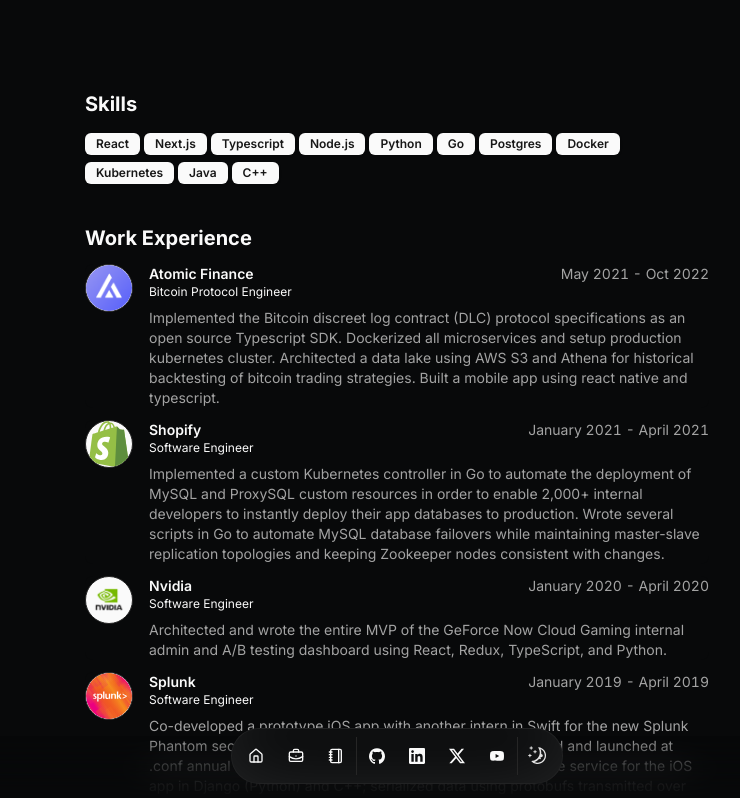
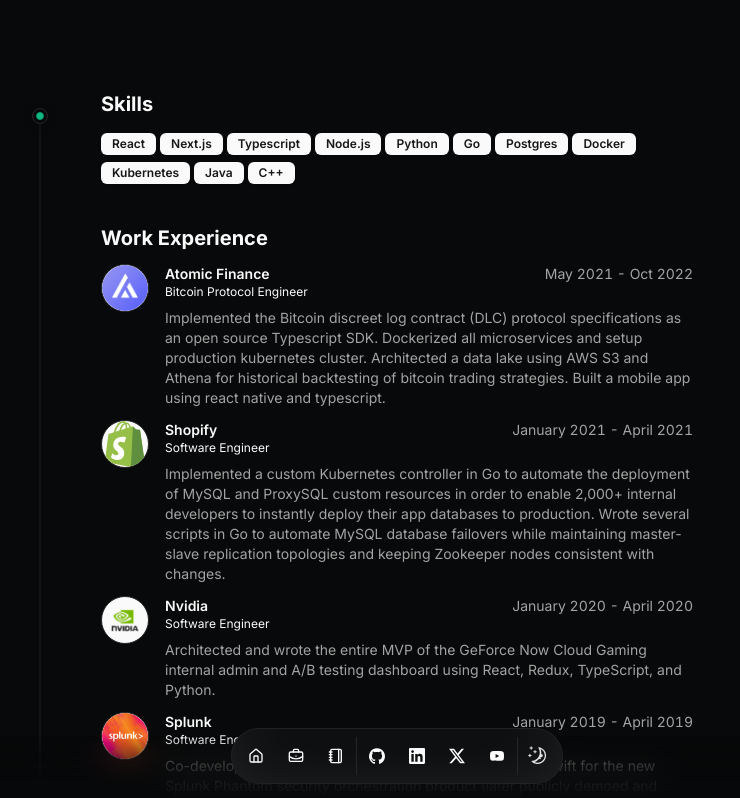
Before and after one commit to ParamBirje/timeline-portfolio, a Next.js app: page /work in a window 1280 px wide. Shown: the top 798 px of the page, without its empty margins (243-983 px from the left). Built offline with nearby package versions, Linux system fonts and the light colour scheme.

Commit message:
Added tracing-beam on /work

```diff
--- a/src/app/work/page.tsx
+++ b/src/app/work/page.tsx
@@ -4,11 +4,13 @@
 import BlurFade from "@/components/magicui/blur-fade";
 import React from "react";
 import ProjectSection from "@/components/project-section";
+import { TracingBeam } from "@/components/ui/tracing-beam";
 
 const BLUR_FADE_DELAY = 0.04;
 
 export default function Page() {
   return (
+    <TracingBeam className="px-4">
       <main className="flex flex-col min-h-[100dvh] space-y-10">
         <section id="skills">
           <div className="flex min-h-0 flex-col gap-y-3">
@@ -84,5 +86,6 @@
         {/* spacer */}
         <div className="h-10 md:h-0"></div>
       </main>
+    </TracingBeam>
   );
 }
```
Lines whose indentation alone changed are shown as unchanged.
